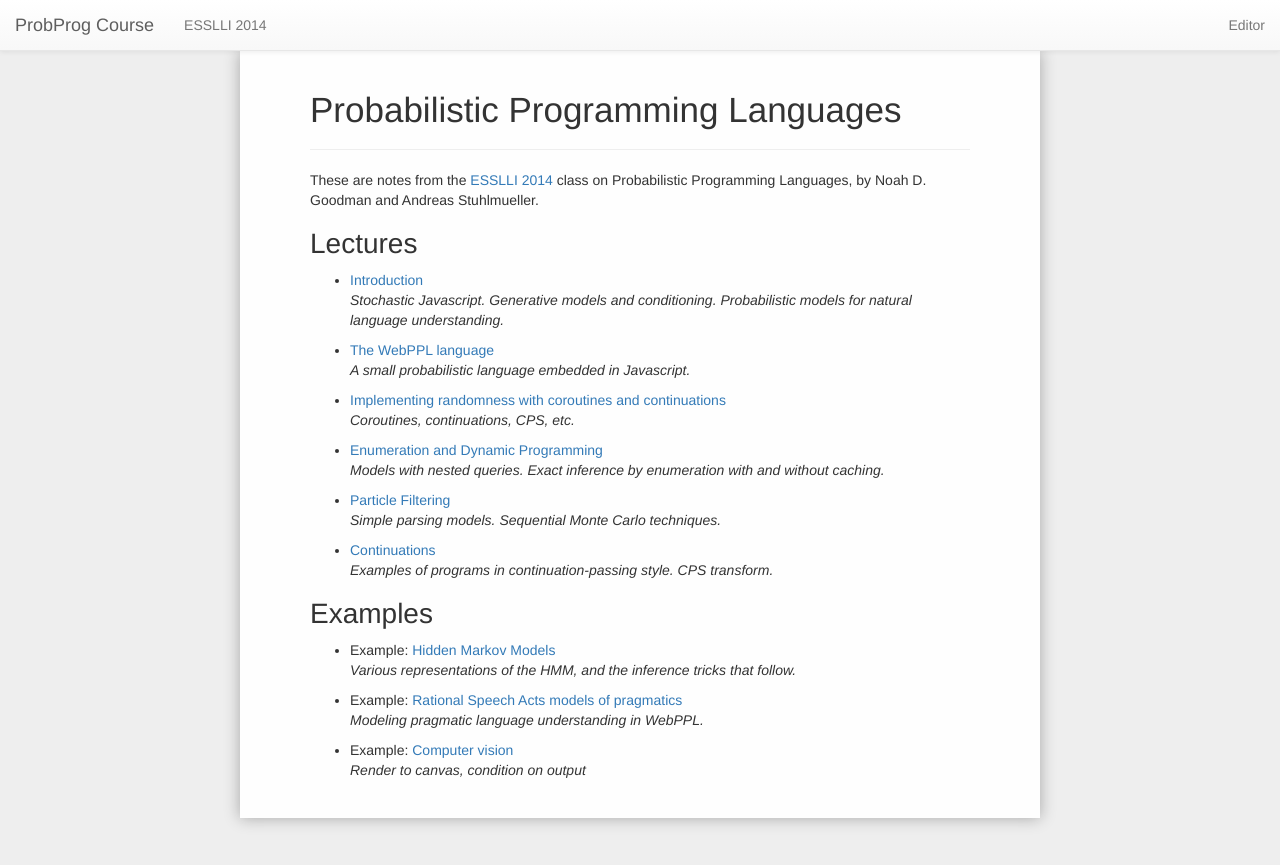
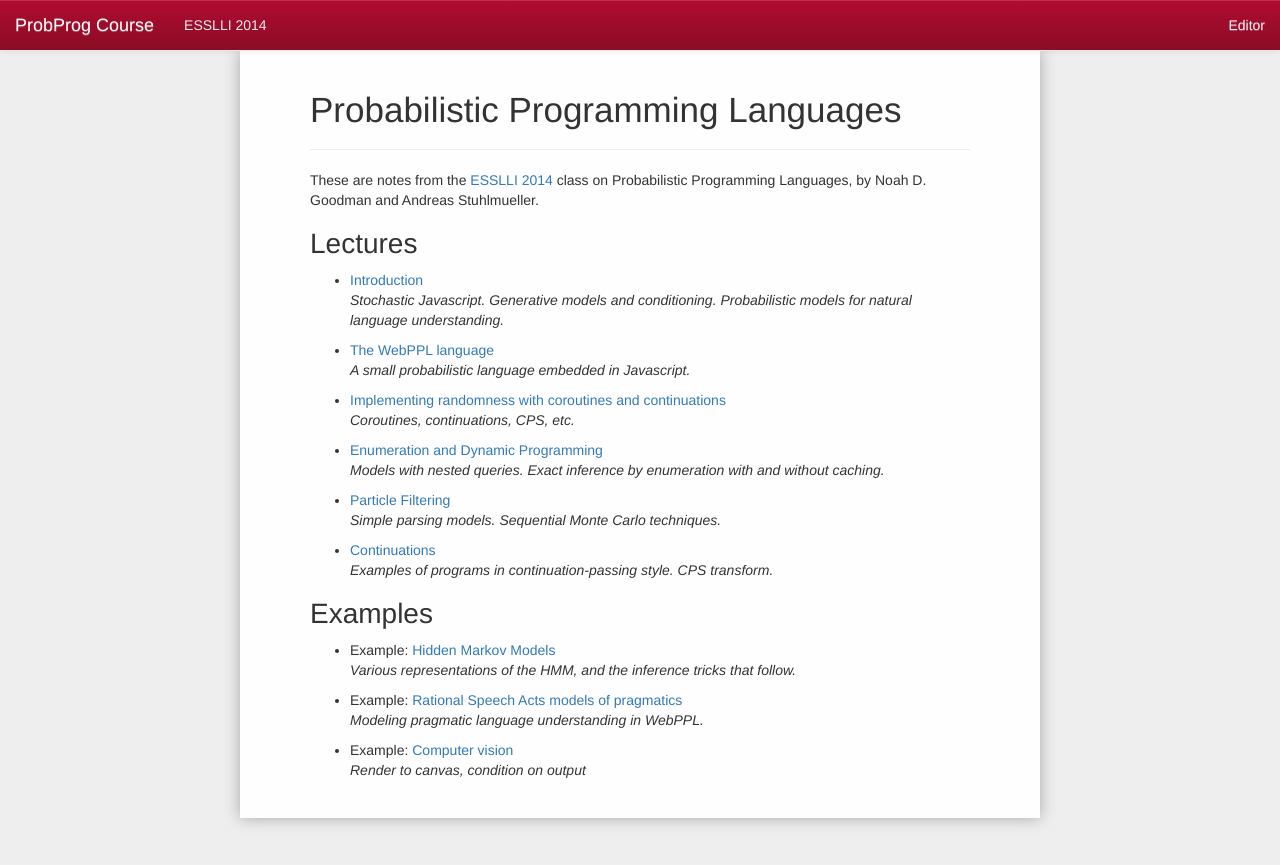
Before and after one commit to probmods/dippl, a Jekyll site: the page built from index.md, in a window 1280 px wide. Shown: the top 865 px of the page. Built offline with Jekyll 4.4.1, drawn with Linux system fonts in a browser that asks for light colours; nearby versions of some CDN libraries; library files that are not in the unit come from our copies.

Commit message:
Adjust colors

```diff
--- a/assets/css/custom.css
+++ b/assets/css/custom.css
@@ -13,9 +13,54 @@ body div.container {
    padding-bottom: 2em;
 }
 
+
+/* Navbar */
+
 .navbar {
    margin-bottom: 0;
 }
+
+div.navbar {
+  background-image: linear-gradient(to bottom, #B00B30 0%, #8b0d25 100%);
+}
+
+.navbar a.navbar-brand {
+   color: #fff;
+}
+
+.navbar a.navbar-brand:hover {
+   color: #fff;
+}
+
+.navbar p.navbar-text {
+   color: #eee;
+}
+
+.navbar li.dropdown a.dropdown-toggle {
+   color: #fff
+}
+
+.navbar a.navbar-brand .fa {
+   margin-right: .2em
+}
+
+.navbar #cse-text {
+  width: 300px;
+}
+.navbar .tt-hint {
+  width: 300px;
+}
+
+body .navbar-default .navbar-nav li a {
+   color: #eee;
+}
+
+body .navbar-default .navbar-nav li a:hover {
+  color: #fff;
+}
+
+
+/* Headings */
 
 h1 {
   margin-top: 1em;
@@ -78,6 +123,10 @@ p code {
 
 /* Editor */
 
+div#editorBlocks {
+  margin-top: 5em;
+}
+
 div#editorButtons {
    margin-top: 1em;
    display: block;
```
